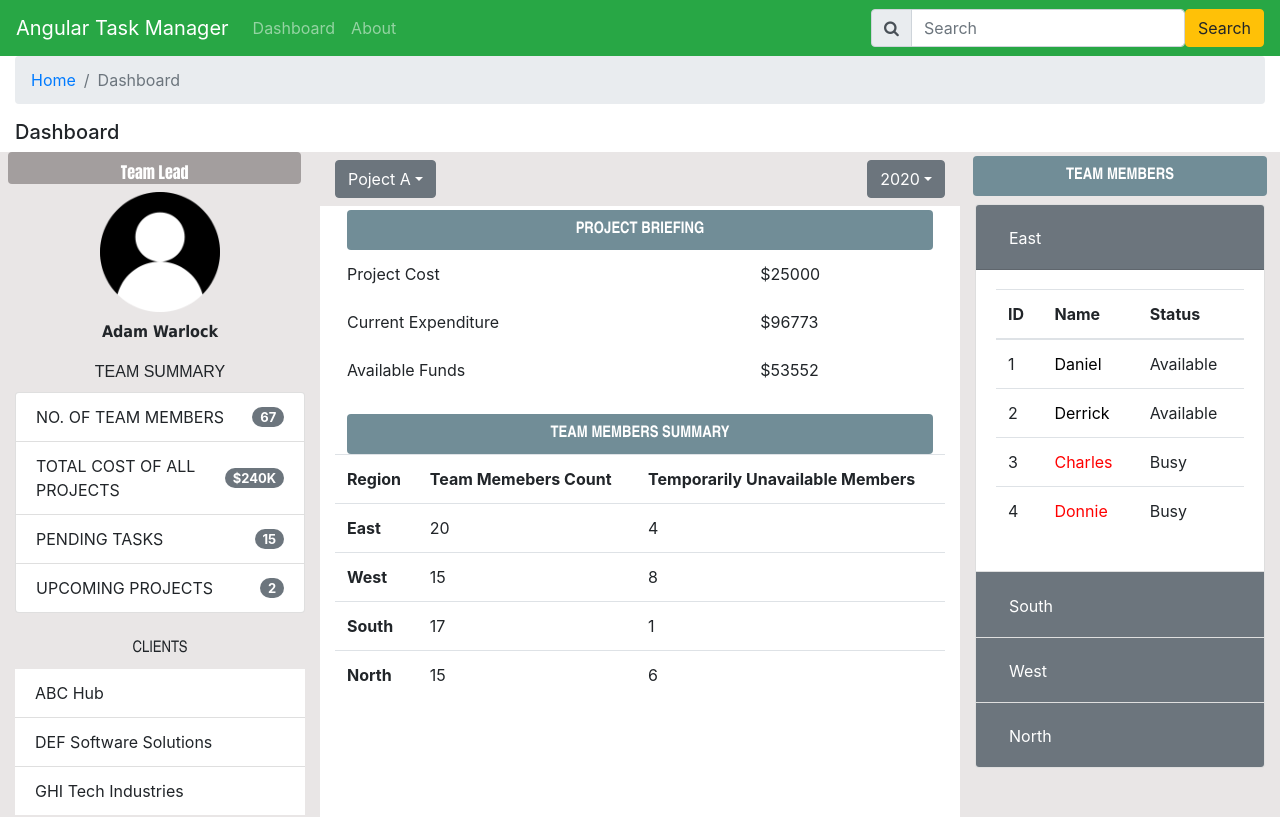
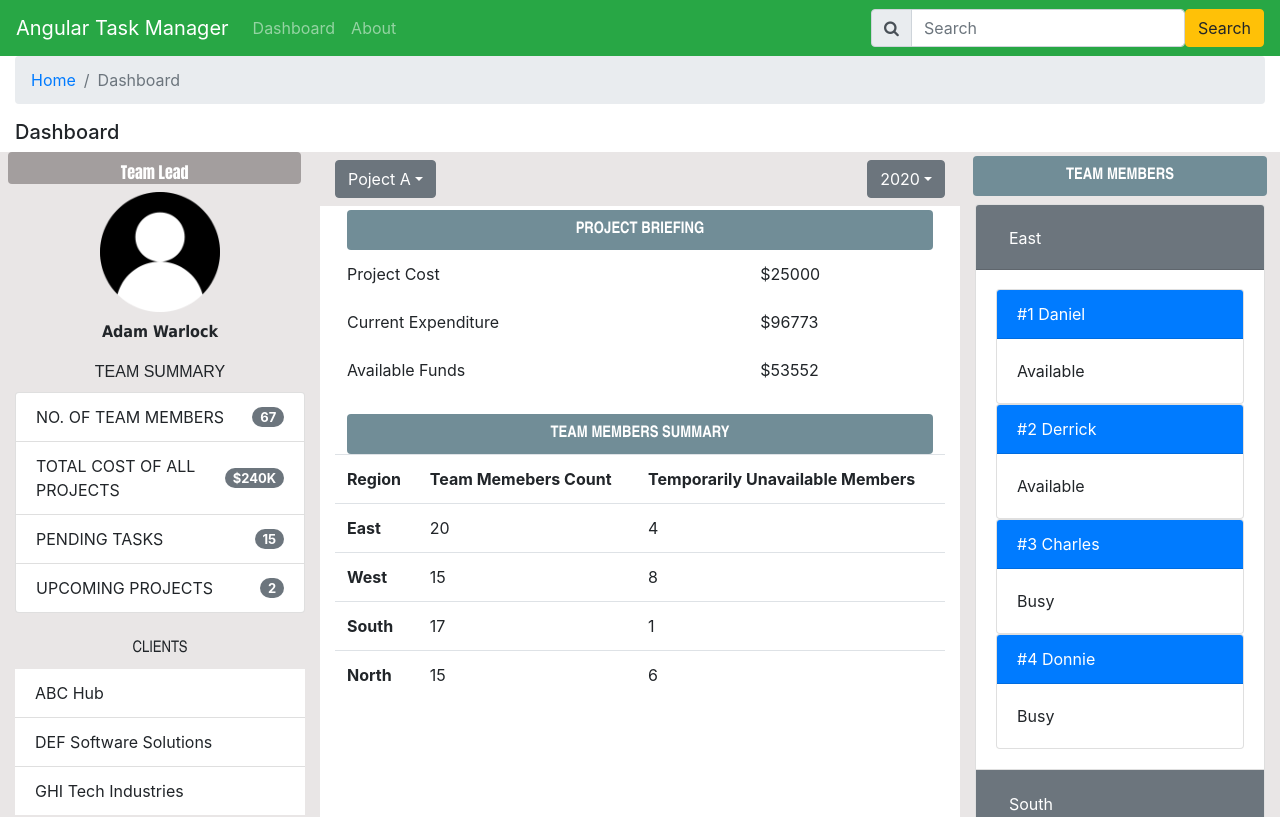
Before and after one commit to njeziofficial/TaskManager, an Angular app: page /dashboard in a window 1280 px wide. Shown: the top 817 px of the page. Built offline with nearby package versions, Linux system fonts and the light colour scheme.

Commit message:
Applying ngIf and ngIf-else template

```diff
--- a/src/app/dashboard/dashboard.component.html
+++ b/src/app/dashboard/dashboard.component.html
@@ -54,10 +54,8 @@
               <button class="btn btn-secondary dropdown-toggle" type="button" id="dropdownMenuButton"
                 data-toggle="dropdown"> Poject A</button>
               <div class="dropdown-menu">
-                <a class="dropdown-item" href="#" *ngFor="let project of Projects"
-                onclick="return false"
-                (click)="onProjectChange($event)"
-                >{{project}}</a>
+                <a class="dropdown-item" href="#" *ngFor="let project of Projects" onclick="return false"
+                  (click)="onProjectChange($event)">{{project}}</a>
               </div>
             </div>
           </div>
@@ -130,6 +128,20 @@
             </div>
             <div [id]=" 'cardbody'+ i" class="collapse" data-parent="#accordion1" [ngClass]="(i==0)? 'show': ''">
               <div class="card-body">
+                <div *ngIf="i == 0; then firstTemplate; else secondTemplate">
+
+                </div>
+
+                <!-- FIRST TEMPLATE -->
+                <ng-template #firstTemplate>
+                  <div class="card" *ngFor="let member of teamMembersGroup.Members">
+                    <div class="card-header bg-primary text-white">#{{member.ID}} {{member.Name}}</div>
+                    <div class="card-body">{{member.Status}}</div>
+                  </div>
+                </ng-template>
+
+                <!-- SECOND TEMPLATE -->
+                <ng-template #secondTemplate>
                   <table class="table">
                     <thead>
                       <tr>
@@ -146,8 +158,10 @@
                       </tr>
                     </tbody>
                   </table>
+                </ng-template>
+              </div>
+            </div>
+
           </div>
         </div>
       </div>
-        </div>
-      </div>
```
Lines whose indentation alone changed are shown as unchanged.
